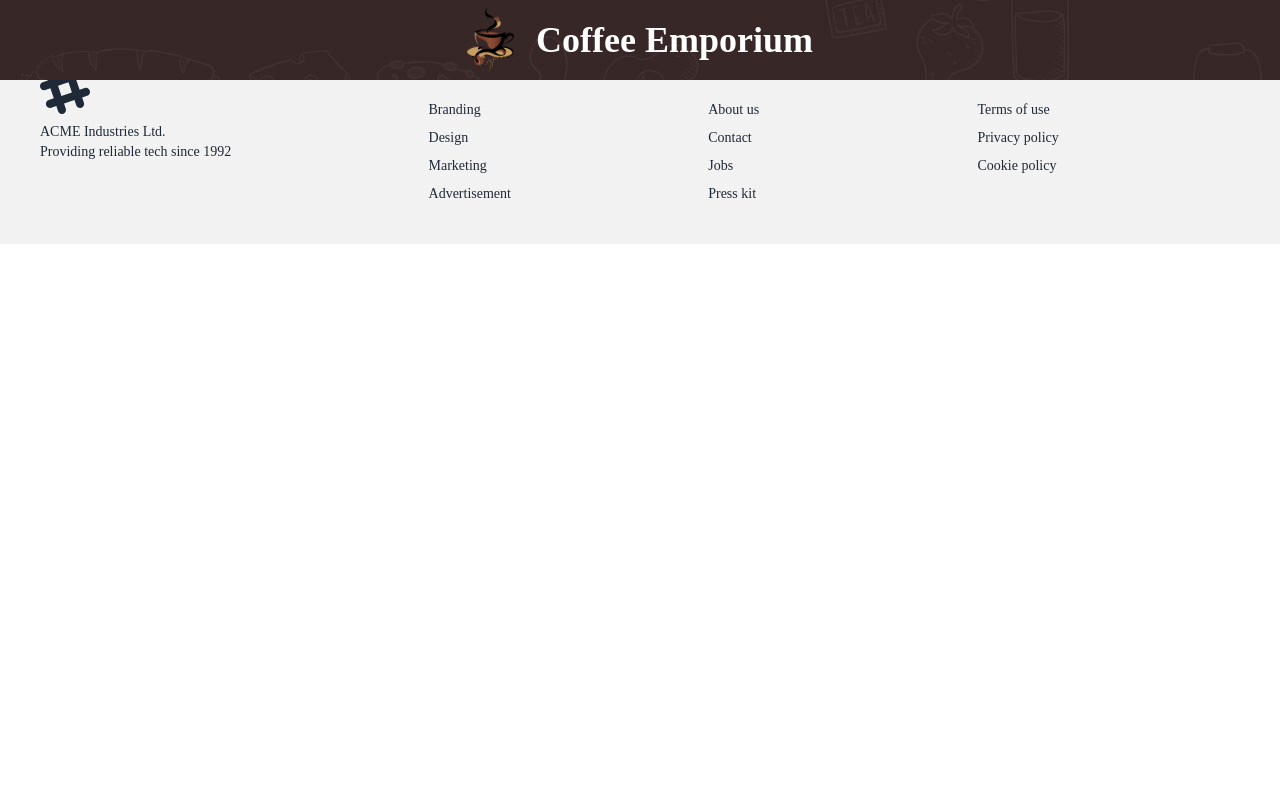
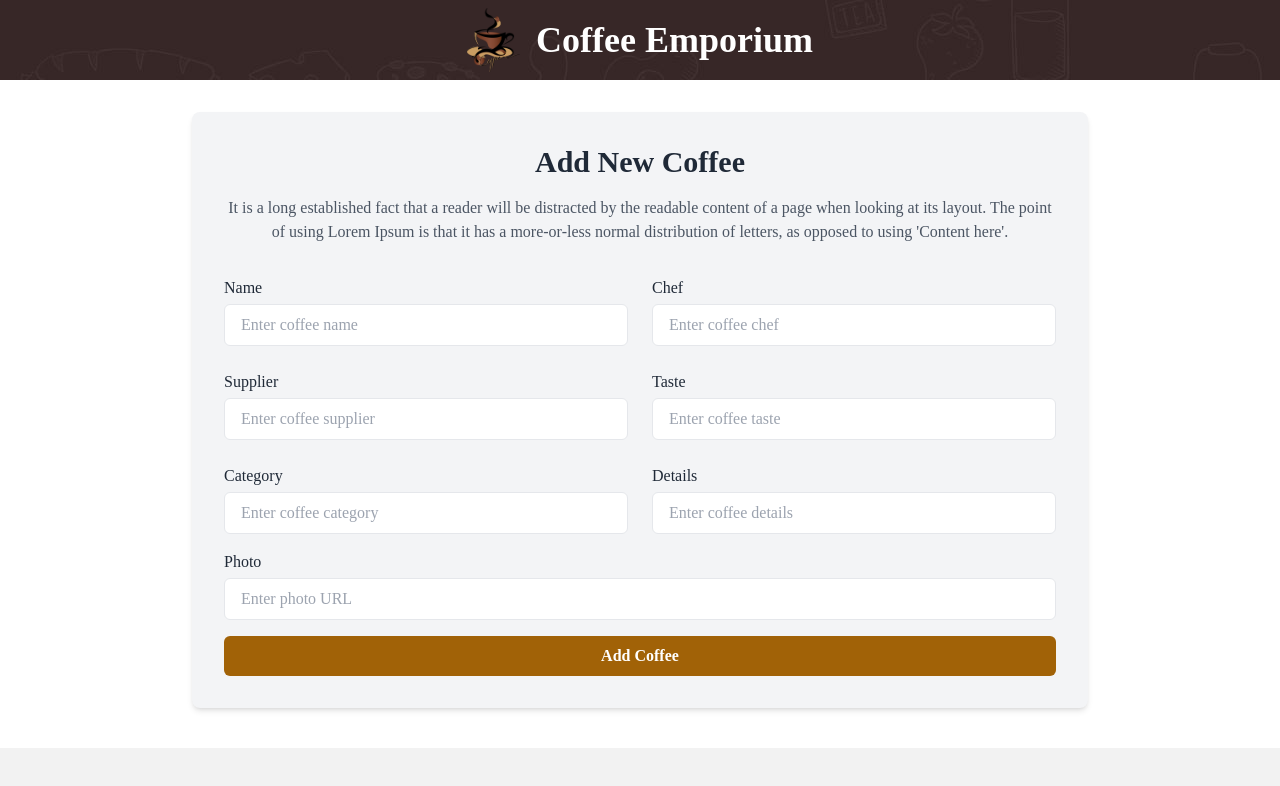
Before and after one commit to mahmud-reza-rafsun/coffee-store-emporium-client, a React (Vite) app: page /add-coffee in a window 1280 px wide. Shown: the top 786 px of the page. Built offline with nearby package versions, Linux system fonts and the light colour scheme; a web font is replaced by a local one.

Commit message:
Add Coffee design complete

```diff
--- a/src/components/AddCoffee/AddCoffee.jsx
+++ b/src/components/AddCoffee/AddCoffee.jsx
@@ -1,7 +1,54 @@
 const AddCoffee = () => {
+    const handleLogin = (event) => {
+
+    }
     return (
-        <div>
-            <h1>Add Coffee</h1>
+        <div className="py-10 mt-8">
+            <div className="max-w-4xl mx-auto mt-10 p-8 bg-gray-100 rounded-lg shadow-md">
+                <h2 className="text-3xl font-semibold text-center text-gray-800 mb-4">Add New Coffee</h2>
+                <p className="text-center text-gray-600 mb-8">
+                    It is a long established fact that a reader will be distracted by the readable content of a page when looking at its layout.
+                    The point of using Lorem Ipsum is that it has a more-or-less normal distribution of letters, as opposed to using 'Content here'.
+                </p>
+                <form className="space-y-4">
+                    <div className="grid grid-cols-1 md:grid-cols-2 gap-6">
+                        <div>
+                            <label className="block mb-1 font-medium">Name</label>
+                            <input type="text" placeholder="Enter coffee name" className="w-full px-4 py-2 border rounded-md focus:outline-none focus:ring focus:border-blue-300" />
+                        </div>
+                        <div>
+                            <label className="block mb-1 font-medium">Chef</label>
+                            <input type="text" placeholder="Enter coffee chef" className="w-full px-4 py-2 border rounded-md focus:outline-none focus:ring focus:border-blue-300" />
+                        </div>
+                        <div>
+                            <label className="block mb-1 font-medium">Supplier</label>
+                            <input type="text" placeholder="Enter coffee supplier" className="w-full px-4 py-2 border rounded-md focus:outline-none focus:ring focus:border-blue-300" />
+                        </div>
+                        <div>
+                            <label className="block mb-1 font-medium">Taste</label>
+                            <input type="text" placeholder="Enter coffee taste" className="w-full px-4 py-2 border rounded-md focus:outline-none focus:ring focus:border-blue-300" />
+                        </div>
+                        <div>
+                            <label className="block mb-1 font-medium">Category</label>
+                            <input type="text" placeholder="Enter coffee category" className="w-full px-4 py-2 border rounded-md focus:outline-none focus:ring focus:border-blue-300" />
+                        </div>
+                        <div>
+                            <label className="block mb-1 font-medium">Details</label>
+                            <input type="text" placeholder="Enter coffee details" className="w-full px-4 py-2 border rounded-md focus:outline-none focus:ring focus:border-blue-300" />
+                        </div>
+                    </div>
+                    <div>
+                        <label className="block mb-1 font-medium">Photo</label>
+                        <input type="text" placeholder="Enter photo URL" className="w-full px-4 py-2 border rounded-md focus:outline-none focus:ring focus:border-blue-300" />
+                    </div>
+                    <button
+                        type="submit"
+                        className="w-full mt-4 bg-yellow-700 hover:bg-yellow-800 text-white font-semibold py-2 px-4 rounded-md transition duration-300"
+                    >
+                        Add Coffee
+                    </button>
+                </form>
+            </div>
         </div>
     )
 }
```
Also changed, not shown: 1 other file (tests, documents, lock files or other folders).
